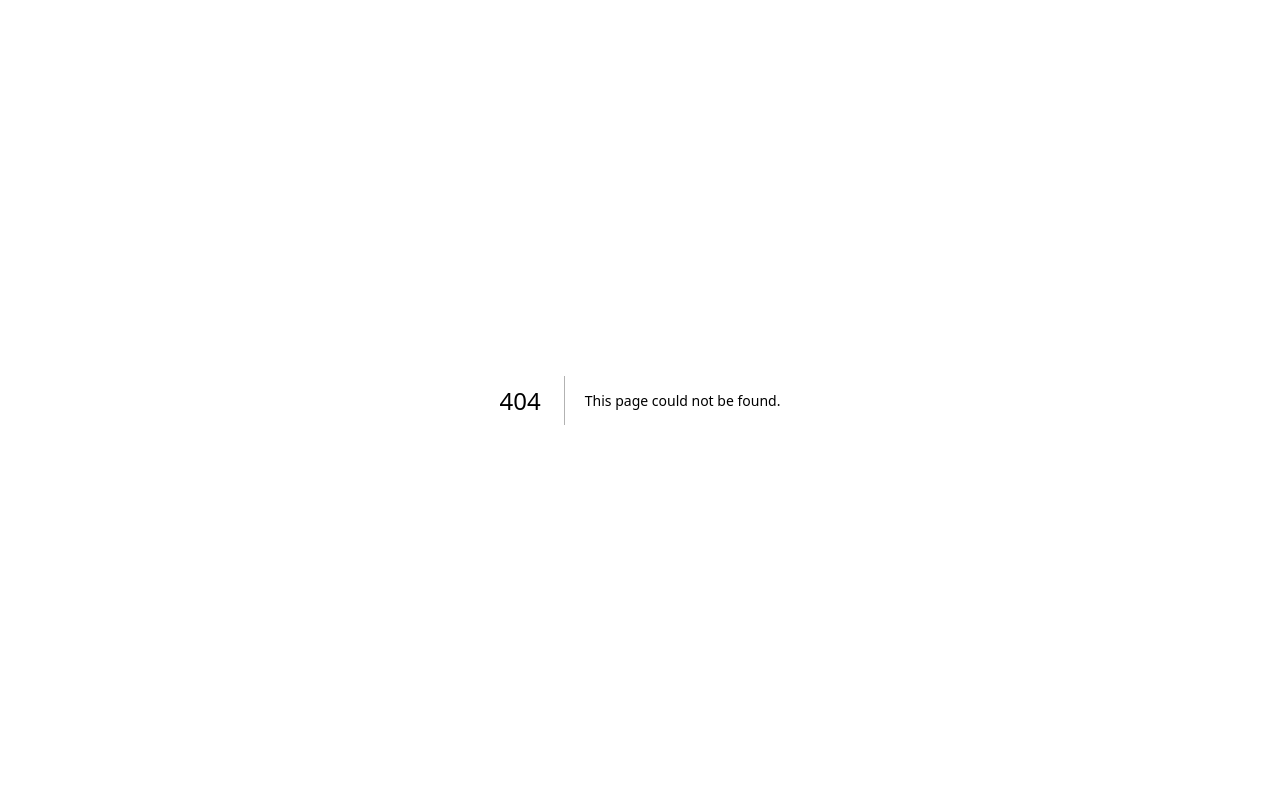
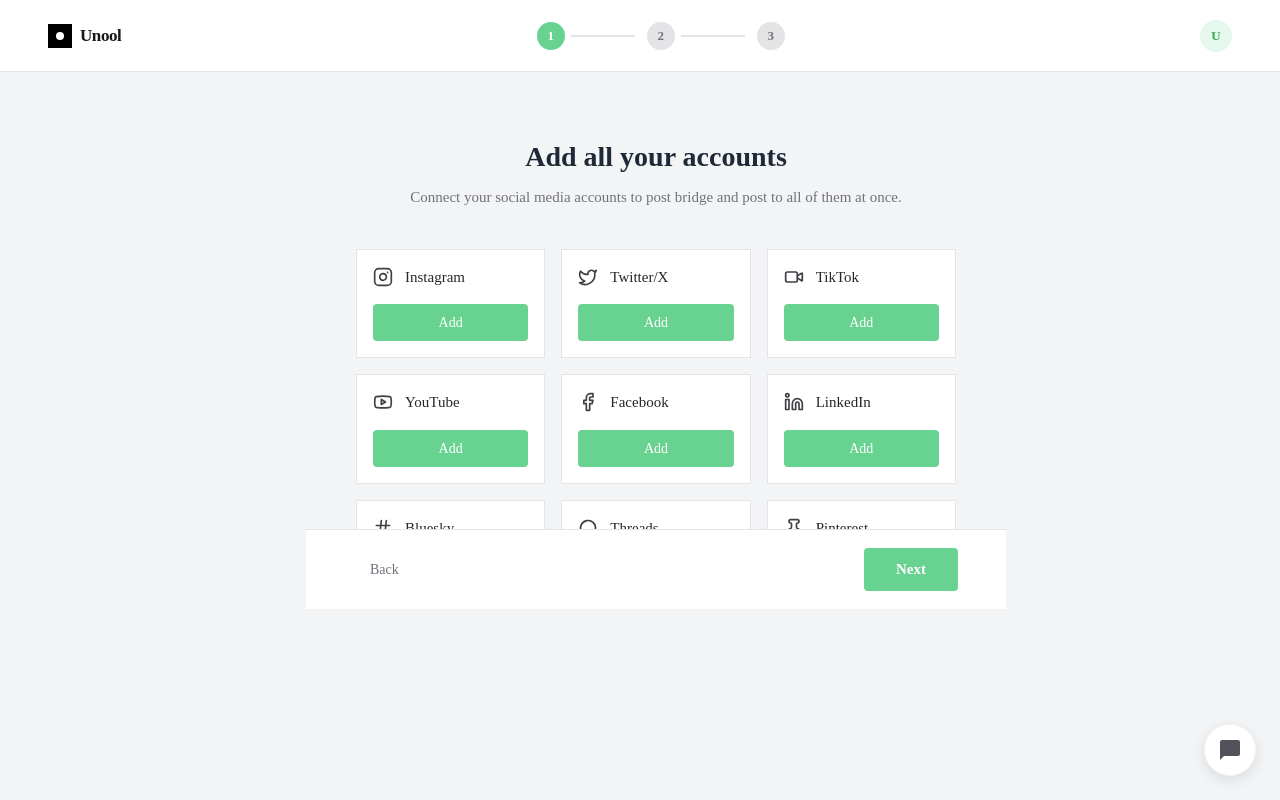
Before and after one commit to xpixenoxx/unool, a Next.js app: page /onboarding/connect/add in a window 1280 px wide. Before the commit this address had no page. Built offline with nearby package versions, Linux system fonts and the light colour scheme.

Commit message:
feat: implement add connection flow

```diff
--- /dev/null
+++ b/app/onboarding/connect/add/page.tsx
@@ -0,0 +1,133 @@
+'use client';
+
+import { useState } from 'react';
+import { useRouter } from 'next/navigation';
+import {
+  Instagram,
+  Twitter,
+  Youtube,
+  Facebook,
+  Linkedin,
+  Video, // for TikTok
+  MessageCircle, // for Threads
+  Hash, // for Bluesky (temp)
+  Pin // for Pinterest (temp)
+} from 'lucide-react';
+
+const accounts = [
+  { id: 'instagram', name: 'Instagram', icon: Instagram },
+  { id: 'twitter', name: 'Twitter/X', icon: Twitter },
+  { id: 'tiktok', name: 'TikTok', icon: Video },
+  { id: 'youtube', name: 'YouTube', icon: Youtube },
+  { id: 'facebook', name: 'Facebook', icon: Facebook },
+  { id: 'linkedin', name: 'LinkedIn', icon: Linkedin },
+  { id: 'bluesky', name: 'Bluesky', icon: Hash },
+  { id: 'threads', name: 'Threads', icon: MessageCircle },
+  { id: 'pinterest', name: 'Pinterest', icon: Pin },
+];
+
+export default function AddAccountsPage() {
+  const router = useRouter();
+  const [selectedAccount, setSelectedAccount] = useState<typeof accounts[0] | null>(null);
+
+  const handleNext = () => {
+    // Assuming next redirects to dashboard after finishing onboarding
+    router.push('/dashboard');
+  };
+
+  const handleBack = () => {
+    router.push('/onboarding/connect');
+  };
+
+  const handleConnect = () => {
+    // Navigate back or to a simulation of OAuth
+    if (selectedAccount?.id === 'linkedin') {
+      window.location.href = 'https://www.linkedin.com/uas/login?session_redirect=fake';
+    } else {
+      setSelectedAccount(null);
+      router.push('/onboarding/connect');
+    }
+  };
+
+  return (
+    <div className="flex flex-col items-center animate-in fade-in slide-in-from-right duration-500 min-w-[max(100%,700px)] -ml-[50px] px-[50px]">
+
+      <h1 className="text-[28px] font-bold text-[#1f2937] mb-2 mt-4 text-center">Add all your accounts</h1>
+      <p className="text-[15px] text-zinc-500 mb-10 text-center max-w-[500px]">
+        Connect your social media accounts to post bridge and post to all of them at once.
+      </p>
+
+      {/* Grid of accounts */}
+      <div className="grid grid-cols-1 sm:grid-cols-2 md:grid-cols-3 gap-4 w-full">
+        {accounts.map((acc) => {
+          const Icon = acc.icon;
+          return (
+            <div key={acc.id} className="bg-white rounded-lg border border-zinc-200 p-4 flex flex-col gap-4 shadow-sm">
+              <div className="flex items-center gap-3">
+                <Icon className="w-5 h-5 text-zinc-700" />
+                <span className="text-[15px] font-medium text-zinc-800">{acc.name}</span>
+              </div>
+              <button
+                onClick={() => setSelectedAccount(acc)}
+                className="w-full bg-[#68d391] hover:bg-[#5bb87d] text-white py-2 rounded font-medium text-[14px] transition-colors"
+              >
+                Add
+              </button>
+            </div>
+          );
+        })}
+      </div>
+
+      {/* Floating Bottom Bar */}
+      <div className="fixed bottom-0 left-0 w-full h-[80px] bg-white border-t border-zinc-200 flex items-center justify-between px-6 lg:px-12 z-40">
+        <button
+          onClick={handleBack}
+          className="text-zinc-500 hover:text-zinc-800 font-medium text-[14px] px-4 py-2 transition-colors"
+        >
+          Back
+        </button>
+        <button
+          onClick={handleNext}
+          className="bg-[#68d391] hover:bg-[#5bb87d] text-white px-8 py-2.5 rounded font-semibold text-[15px] transition-colors shadow-sm"
+        >
+          Next
+        </button>
+      </div>
+
+      {/* Modal Overlay */}
+      {selectedAccount && (
+        <div className="fixed inset-0 z-50 flex items-center justify-center p-4 bg-black/40 animate-in fade-in duration-200">
+          <div className="bg-white rounded-xl shadow-lg w-full max-w-md p-6 animate-in zoom-in-95 duration-200">
+            <div className="flex items-center gap-2 mb-4">
+              <selectedAccount.icon className="w-5 h-5 text-zinc-800" />
+              <h2 className="text-[18px] font-bold text-zinc-900">Connect {selectedAccount.name}</h2>
+            </div>
+
+            <div className="flex gap-3 mb-8">
+              <div className="w-2 h-2 rounded-full bg-[#68d391] mt-1.5 shrink-0"></div>
+              <p className="text-[14px] text-zinc-500 leading-relaxed">
+                Make sure you are signed in to the {selectedAccount.name} Profile account you wish to connect. You may need to sign out and sign in to the correct account before proceeding.
+              </p>
+            </div>
+
+            <div className="flex items-center justify-end gap-3 font-medium text-[14px]">
+              <button
+                onClick={() => setSelectedAccount(null)}
+                className="px-4 py-2.5 text-zinc-600 hover:text-zinc-900 transition-colors"
+              >
+                Cancel
+              </button>
+              <button
+                onClick={handleConnect}
+                className="px-5 py-2.5 bg-[#68d391] hover:bg-[#5bb87d] text-white rounded transition-colors shadow-sm"
+              >
+                Connect {selectedAccount.name}
+              </button>
+            </div>
+          </div>
+        </div>
+      )}
+
+    </div>
+  );
+}
--- a/app/onboarding/connect/page.tsx
+++ b/app/onboarding/connect/page.tsx
@@ -26,7 +26,9 @@ export default function OnboardingConnectPage() {
       <div className="w-full space-y-4">
 
         {/* Add Connection Button */}
-        <button className="w-full h-16 border-2 border-dashed border-zinc-200 rounded-lg flex items-center justify-center gap-2 text-zinc-500 hover:text-zinc-700 hover:border-zinc-300 hover:bg-white transition-colors bg-white/50">
+        <button
+          onClick={() => router.push('/onboarding/connect/add')}
+          className="w-full h-16 border-2 border-dashed border-zinc-200 rounded-lg flex items-center justify-center gap-2 text-zinc-500 hover:text-zinc-700 hover:border-zinc-300 hover:bg-white transition-colors bg-white/50">
           <Plus className="w-4 h-4" />
           <span className="text-[14px] font-semibold">Add connection</span>
         </button>
```
Also changed, not shown: 1 other file (tests, documents, lock files or other folders).
